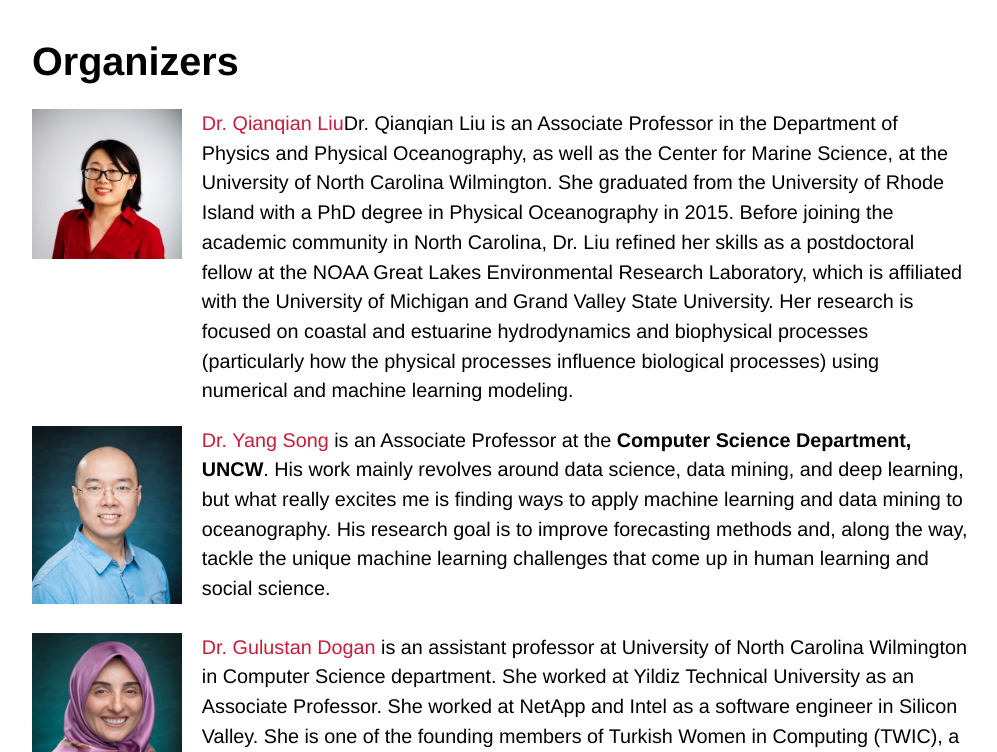
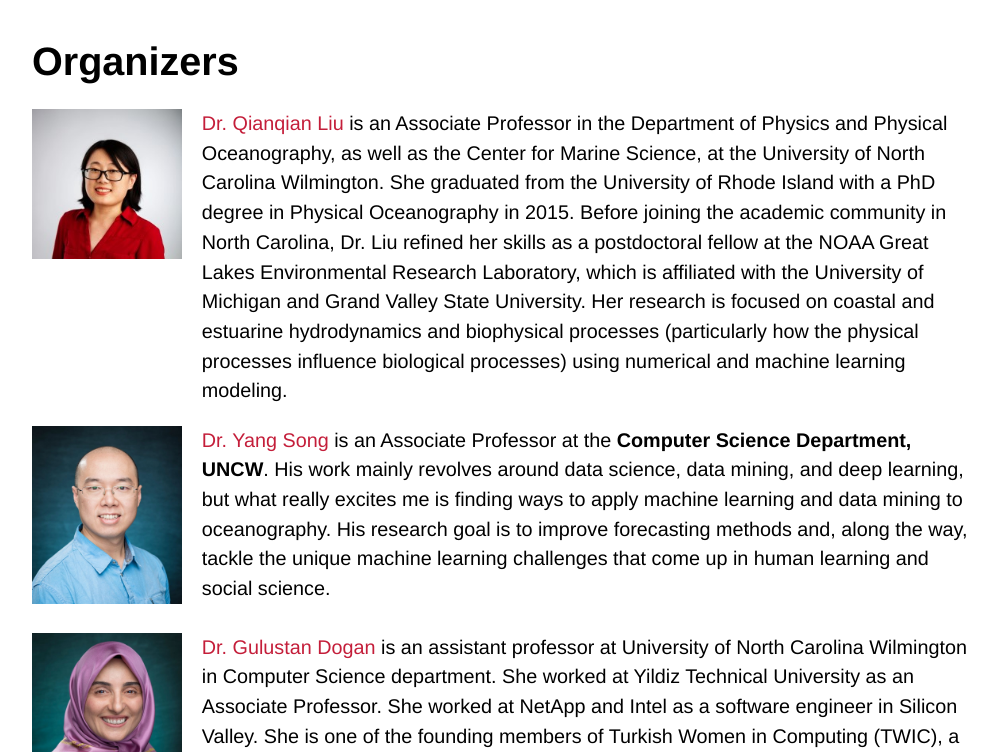
Before and after one commit to uncwcybertraining/uncwcybertraining.github.io, a Jekyll site: the page built from organizers.md, in a window 1280 px wide and 900 px high, scrolled down 318 px, cut to the strip 148-900 px from the top of the window. Shown: the whole strip, without its empty margins (140-1137 px from the left). Built offline with Jekyll 4.4.1, drawn with Linux system fonts in a browser that asks for light colours; some web fonts are replaced; our own code applies the rules of GitHub Pages for plain Markdown files.

Commit message:
Update Dr. Liu's paragraph in organizers.md

```diff
--- a/organizers.md
+++ b/organizers.md
@@ -7,7 +7,7 @@ layout: default
 <div class='orgWrapper'>
 <img src="assets/images/Liu.jpg" alt="Qianqian Liu" width="150" />
 <div class='bioWrapper'>
-[Dr. Qianqian Liu](https://uncw.edu/profiles/l/liuq/)Dr. Qianqian Liu is an Associate Professor in the Department of Physics and Physical Oceanography, as well as the Center for Marine Science, at the University of North Carolina Wilmington. She graduated from the University of Rhode Island with a PhD degree in Physical Oceanography in 2015. Before joining the academic community in North Carolina, Dr. Liu refined her skills as a postdoctoral fellow at the NOAA Great Lakes Environmental Research Laboratory, which is affiliated with the University of Michigan and Grand Valley State University. Her research is focused on coastal and estuarine hydrodynamics and biophysical processes (particularly how the physical processes influence biological processes) using numerical and machine learning modeling.
+[Dr. Qianqian Liu](https://uncw.edu/profiles/l/liuq/) is an Associate Professor in the Department of Physics and Physical Oceanography, as well as the Center for Marine Science, at the University of North Carolina Wilmington. She graduated from the University of Rhode Island with a PhD degree in Physical Oceanography in 2015. Before joining the academic community in North Carolina, Dr. Liu refined her skills as a postdoctoral fellow at the NOAA Great Lakes Environmental Research Laboratory, which is affiliated with the University of Michigan and Grand Valley State University. Her research is focused on coastal and estuarine hydrodynamics and biophysical processes (particularly how the physical processes influence biological processes) using numerical and machine learning modeling.
 </div>
 </div>
 
```
